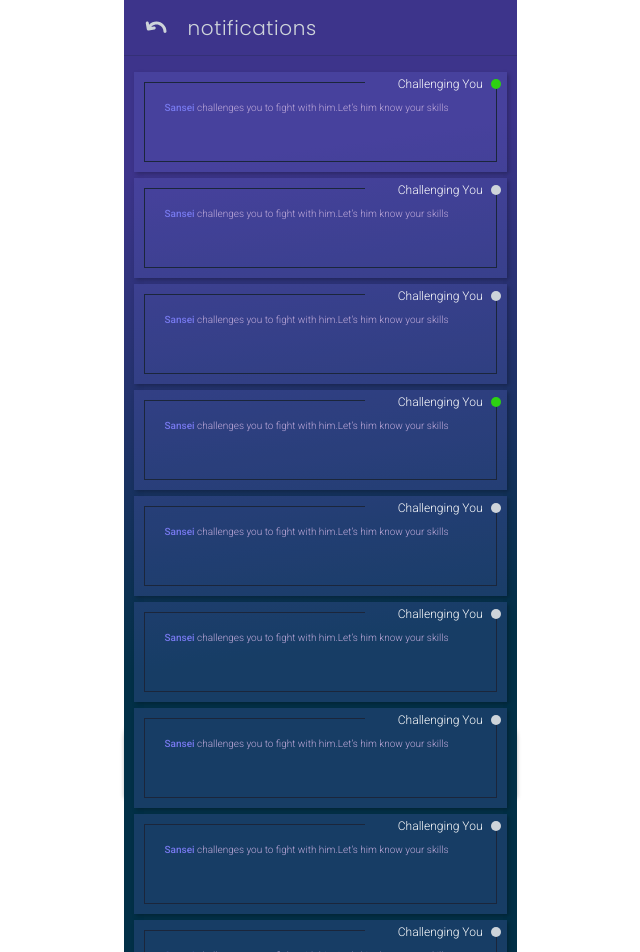
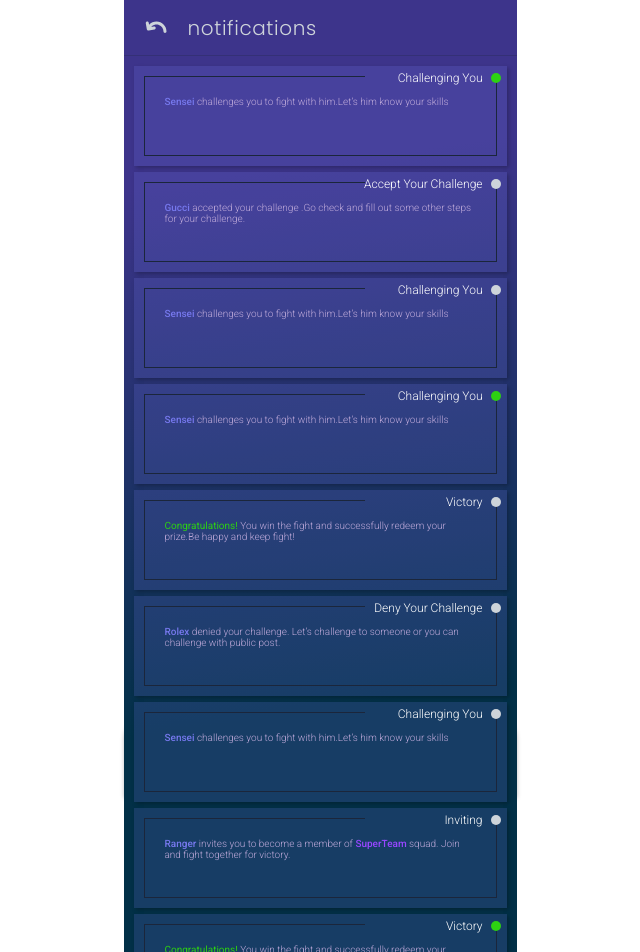
Before and after one commit to ZinMyoHtet1/ByOne-Frontend, a React (Vite) app: page /notifications in a window 1280 px wide. Shown: the top 952 px of the page, without its empty margins (320-960 px from the left). Built offline with nearby package versions, Linux system fonts and the light colour scheme.

Commit message:
add notification item

```diff
--- a/src/components/NotiController.jsx
+++ b/src/components/NotiController.jsx
@@ -1,12 +1,36 @@
 /* eslint-disable react/prop-types */
 
-import { ChallengeYouCard } from "./NotificationCards";
+import {
+  ChallengeYouCard,
+  InviteSquadCard,
+  RedeemCard,
+  YouChallengeCard,
+} from "./NotificationCards";
 
-const NotiController = ({ control, seen }) => {
+const NotiController = ({
+  control,
+  seen,
+  challenger = "",
+  accepter,
+  denier,
+  inviter,
+  squad,
+}) => {
   switch (control) {
     case "challenge":
-      return <ChallengeYouCard challenger="Sansei" seen={seen} />;
+      return <ChallengeYouCard challenger={challenger} seen={seen} />;
 
+    case "victory":
+      return <RedeemCard seen={seen} />;
+
+    case "accept":
+      return <YouChallengeCard accepter={accepter} seen={seen} />;
+
+    case "deny":
+      return <YouChallengeCard denier={denier} seen={seen} />;
+
+    case "invite":
+      return <InviteSquadCard inviter={inviter} squad={squad} />;
     default:
       null;
   }
--- a/src/components/NotificationCards/ChallengeYouCard/challenge-you.css
+++ b/src/components/NotificationCards/ChallengeYouCard/challenge-you.css
@@ -3,6 +3,11 @@
   background-color: rgba(118, 120, 237, 0.18);
   padding: 10px;
   box-shadow: 2px 2px 4px rgba(0, 0, 0, 0.25);
+  cursor: pointer;
+}
+
+.noti-card:hover {
+  transform: scaleX(1.007);
 }
 
 .noti-card .border-box {
@@ -30,9 +35,15 @@
   color: var(--white-purple-color);
 }
 
-.noti-card .border-box .noti-text .challenger {
+.noti-card .border-box .noti-text .challenger,
+.noti-card .border-box .noti-text .accepter,
+.noti-card .border-box .noti-text .inviter {
   font-weight: 500;
   color: var(--light-purple-color);
+}
+
+.noti-card .border-box .noti-text .squad-name {
+  color: var(--purple-color);
 }
 
 .noti-card .border-box .header {
--- /dev/null
+++ b/src/components/NotificationCards/InviteSquad/InviteSquadCard.jsx
@@ -0,0 +1,24 @@
+/* eslint-disable react/prop-types */
+const InviteSquadCard = ({ inviter, squad, seen = false }) => {
+  return (
+    <div className="noti-card">
+      <div className="border-box">
+        <span className="top-border"></span>
+        <div className="noti-text">
+          <span className="inviter">{inviter}</span> invites you to become a
+          member of{" "}
+          <span className="squad-name" style={{ fontWeight: 500 }}>
+            {squad}
+          </span>{" "}
+          squad. Join and fight together for victory.
+        </div>
+        <div className="header">
+          <div className="label">Inviting</div>
+          <span className={`seen-circle ${seen ? "seen" : ""}`}></span>
+        </div>
+      </div>
+    </div>
+  );
+};
+
+export default InviteSquadCard;
--- /dev/null
+++ b/src/components/NotificationCards/RedeemCard/RedeemCard.jsx
@@ -0,0 +1,24 @@
+/* eslint-disable react/prop-types */
+
+const RedeemCard = ({ seen = false }) => {
+  return (
+    <div className="noti-card">
+      <div className="border-box">
+        <span className="top-border"></span>
+        <div className="noti-text">
+          <span style={{ color: "var(--green-color)", fontWeight: 400 }}>
+            Congratulations!
+          </span>{" "}
+          You win the fight and successfully redeem your prize.Be happy and keep
+          fight!
+        </div>
+        <div className="header">
+          <div className="label">Victory</div>
+          <span className={`seen-circle ${seen ? "seen" : ""}`}></span>
+        </div>
+      </div>
+    </div>
+  );
+};
+
+export default RedeemCard;
--- /dev/null
+++ b/src/components/NotificationCards/YouChallengeCard/YouChallengeCard.jsx
@@ -0,0 +1,28 @@
+/* eslint-disable react/prop-types */
+import "./you-challenge.css";
+
+const YouChallengeCard = ({ accepter = false, denier, seen = false }) => {
+  return (
+    <div className="noti-card">
+      <div className="border-box">
+        <span className="top-border"></span>
+        <div className="noti-text">
+          <span className="accepter">{accepter || denier}</span>
+          {accepter
+            ? ` accepted your challenge .Go check and fill out some other steps
+for your challenge.`
+            : ` denied your challenge. Let’s challenge to someone or you can
+challenge with public post.`}
+        </div>
+        <div className="header">
+          <div className="label">{`${
+            accepter ? "Accept" : "Deny"
+          } Your Challenge`}</div>
+          <span className={`seen-circle ${seen ? "seen" : ""}`}></span>
+        </div>
+      </div>
+    </div>
+  );
+};
+
+export default YouChallengeCard;
--- a/src/components/NotificationCards/index.js
+++ b/src/components/NotificationCards/index.js
@@ -1,3 +1,6 @@
 import ChallengeYouCard from "./ChallengeYouCard/ChallengeYouCard";
+import RedeemCard from "./RedeemCard/RedeemCard";
+import YouChallengeCard from "./YouChallengeCard/YouChallengeCard";
+import InviteSquadCard from "./InviteSquad/InviteSquadCard";
 
-export { ChallengeYouCard };
+export { ChallengeYouCard, RedeemCard, YouChallengeCard, InviteSquadCard };
--- a/src/containers/NotiNavbar/noti-navbar.css
+++ b/src/containers/NotiNavbar/noti-navbar.css
@@ -1,12 +1,17 @@
 #noti-navbar {
+  position: fixed;
+  top: 0;
+  width: 393px;
   padding: 0 20px;
   height: 56px;
-  width: 100%;
+  /* width: 100%; */
+  background-color: #3d348b;
   display: flex;
   align-items: center;
   justify-content: flex-start;
   border-bottom: 1px solid rgba(27, 38, 59, 0.25);
   gap: 20px;
+  z-index: 200;
 }
 
 #noti-navbar .back-btn {
--- a/src/pages/Notification/Notification.jsx
+++ b/src/pages/Notification/Notification.jsx
@@ -7,15 +7,16 @@ const Notification = () => {
     <div id="notification" className="full-page">
       <NotiNavbar />
       <div className="noti-container">
-        <NotiController control="challenge" seen />
-        <NotiController control="challenge" />
-        <NotiController control="challenge" />
-        <NotiController control="challenge" seen />
-        <NotiController control="challenge" />
-        <NotiController control="challenge" />
-        <NotiController control="challenge" />
-        <NotiController control="challenge" />
-        <NotiController control="challenge" />
+        <NotiController control="challenge" challenger="Sensei" seen />
+        <NotiController control="accept" accepter="Gucci" />
+        <NotiController control="challenge" challenger="Sensei" />
+        <NotiController control="challenge" challenger="Sensei" seen />
+        <NotiController control="victory" />
+        <NotiController control="deny" denier="Rolex" />
+        <NotiController control="challenge" challenger="Sensei" />
+        <NotiController control="invite" inviter="Ranger" squad="SuperTeam" />
+        <NotiController control="victory" seen />
+        <NotiController control="challenge" challenger="Sensei" />
       </div>
     </div>
   );
--- a/src/pages/Notification/notification.css
+++ b/src/pages/Notification/notification.css
@@ -12,4 +12,5 @@
   padding: 16px 10px;
   flex-direction: column;
   gap: 6px;
+  padding-top: 66px;
 }
```
Also changed, not shown: src/components/NotificationCards/InviteSquad/invite-squad.css (added), src/components/NotificationCards/RedeemCard/redeem.css (added), src/components/NotificationCards/YouChallengeCard/you-challenge.css (added).
